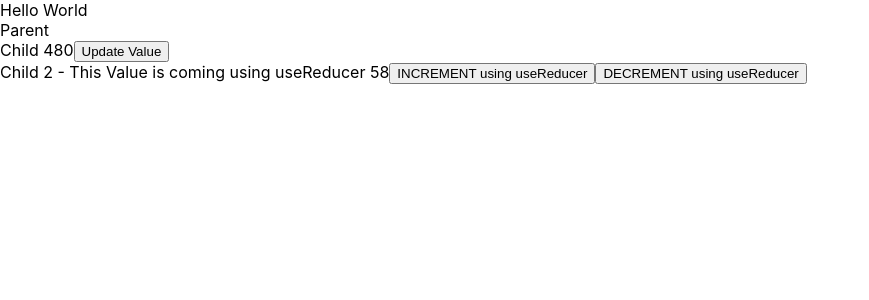
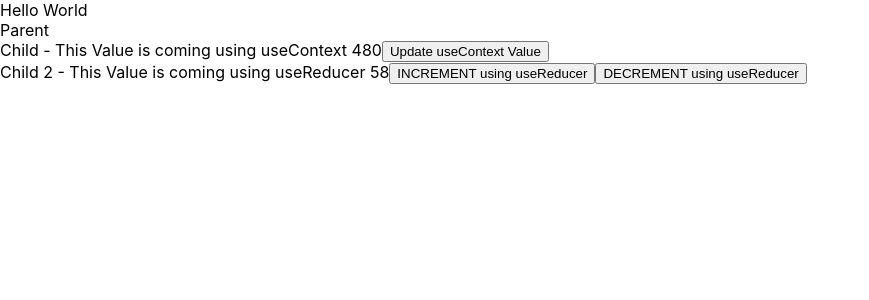
Before and after one commit to asgharlatif/demo-usecontext, a React (Create React App) app: page / in a window 1280 px wide. Shown: the top 300 px of the page, without its empty margins (0-869 px from the left). Built offline with nearby package versions, Linux system fonts and the light colour scheme.

Commit message:
save un-saved files

```diff
--- a/src/App.js
+++ b/src/App.js
@@ -1,7 +1,6 @@
-import logo from './logo.svg';
 import './App.css';
 import Parent from './Parent'
-import { useState } from 'react';
+import { useReducer, useState } from 'react';
 import ValueContext from './ValueContext';
 
 function App() {
--- a/src/Child.js
+++ b/src/Child.js
@@ -6,16 +6,12 @@ function Child() {
 
   let value = useContext(ValueContext);
   console.log("value ", value)
-
   let updateValue = value[1];
-
-
-
 
   return (
     <div>
-        Child {value[0]}
-        <button onClick ={()=>{updateValue(++value[0])}}>Update Value</button>
+        Child - This Value is coming using useContext {value[0]}
+        <button onClick ={()=>{updateValue(++value[0])}}>Update useContext Value</button>
     </div>
   );
 }
```
Also changed, not shown: 1 other file (tests, documents, lock files or other folders).
